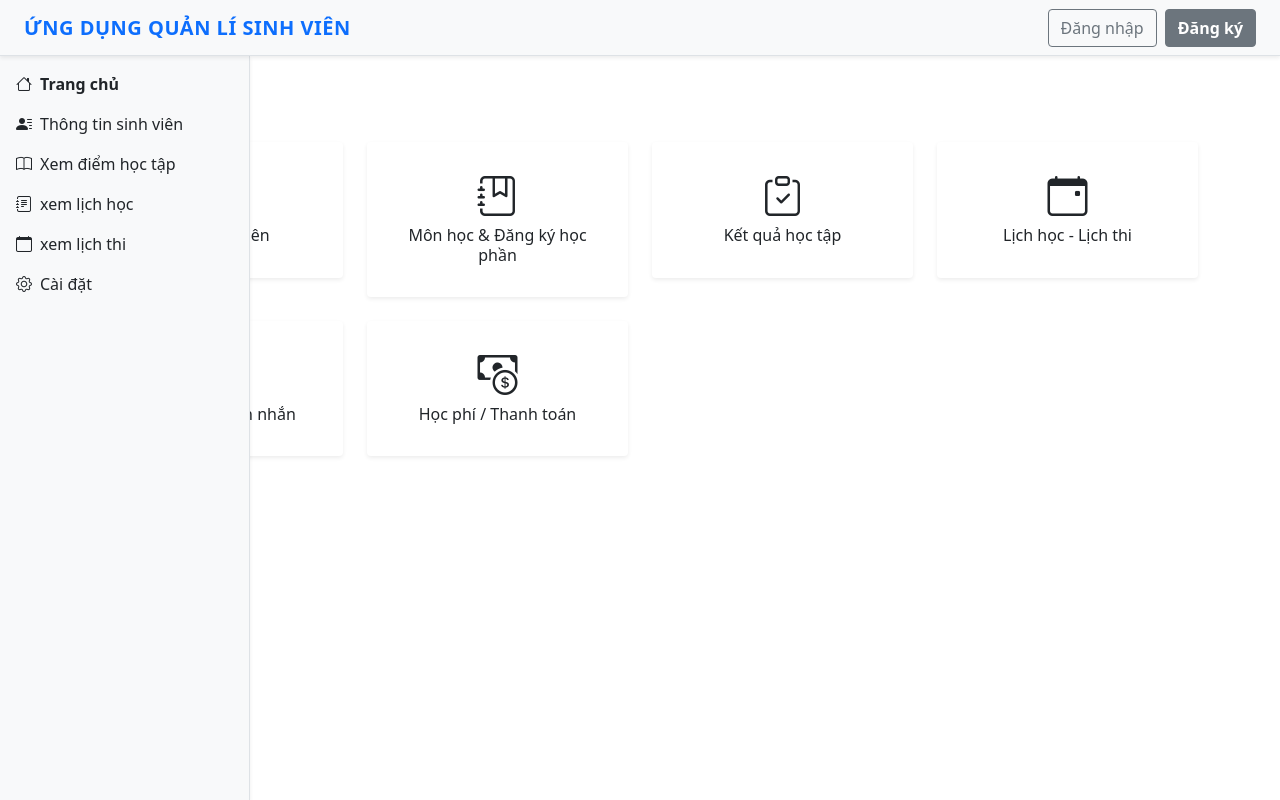
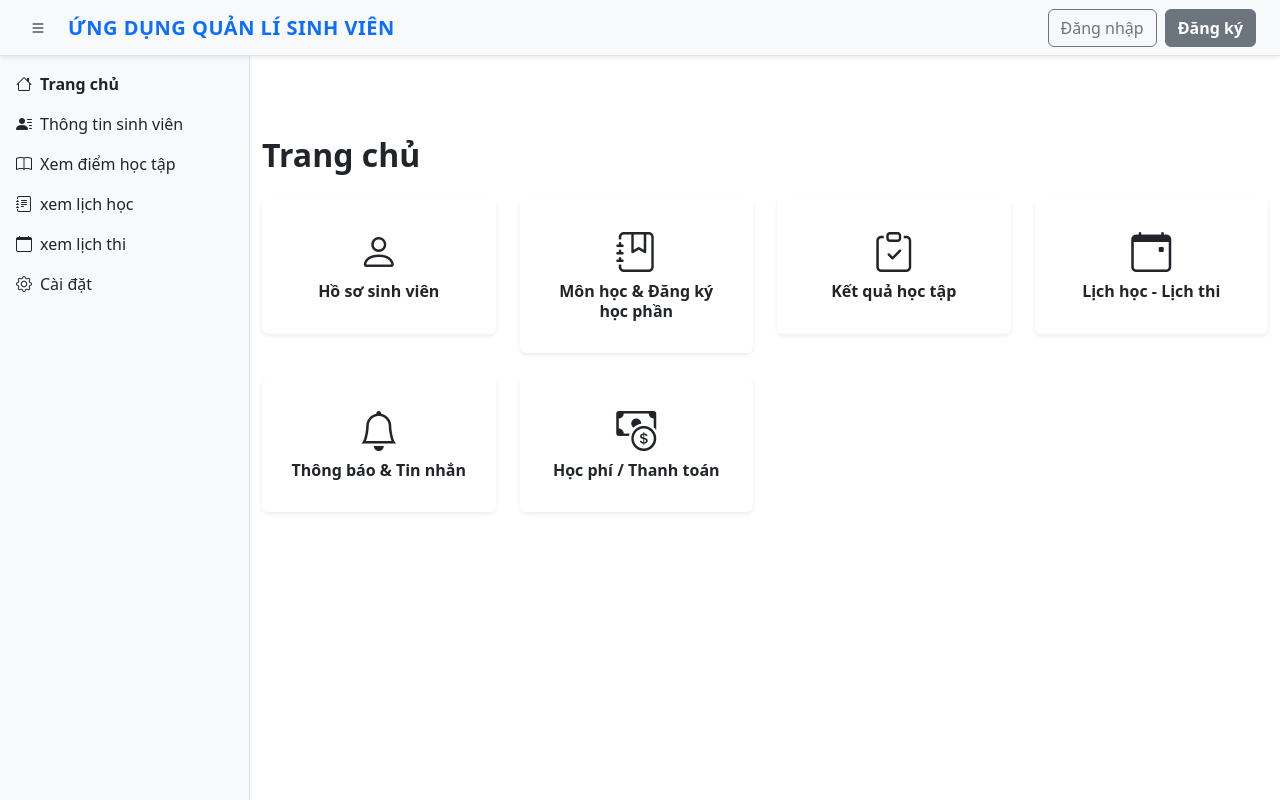
Before and after one commit to blueMonkey23/QuanLySinhVien, a PHP site: page / in a window 1280 px wide. Run offline with PHP 8.4, Linux system fonts and the light colour scheme.

Commit message:
chỉnh sửa trang chủ

```diff
--- a/css/style.css
+++ b/css/index.css
@@ -1,21 +1,11 @@
-html, body {
-    height: 100%;
-}
+/* CSS dùng chung cho các trang có sidebar */
 
-body {
-    background-image: url('../assets/images/houcasbackground.jpg');
-    background-size: cover;
-    background-position: center;
-    background-repeat: no-repeat;
-    background-attachment: fixed;
-    display: flex;
-    align-items: center;
-    justify-content: center;
-}
-
-body.index{
-    background-image: none;
-    display: block;
+body.index {
+  /* Ghi đè các style (nếu có) từ file khác,
+     đảm bảo trang chủ không có ảnh nền và hiển thị bình thường */
+  background-image: none;
+  display: block;
+  height: auto; /* Cho phép trang cuộn */
 }
 
 .navbar {
@@ -89,30 +79,11 @@ body.index{
   visibility: visible;
 }
 
-.form-signin {
-    width: 37.5%;
-    min-width: 300px;
-    padding: 1.5rem;
-    margin: auto;
-    background-color: rgba(255, 255, 255, 0.9);
-    border-radius: 0.5rem;
-    box-shadow: 0 4px 12px rgba(0,0,0,0.05);
-}
-.error-message {
-  color: #dc3545;
-  font-size: 0.875em;
-  display: block;
-  margin-top: 0.25rem;
+.main-content {
+  padding-top: 56px;
 }
 
-.success-message {
-  color: #28a745;
-  font-size: 0.875em;
-  display: block;
-  margin-top: 0.25rem;
-}
-
-.menu-seclect li:hover{
+.menu-seclect li:hover {
   font-weight: bold;
 }
 
@@ -134,22 +105,41 @@ body.index{
   color: #0d6efd;
 }
 
-/* Dành cho pc*/
+/* CSS cho màn hình Desktop (Đã sửa) */
 @media (min-width: 992px) {
-  .sidebar {
-    left: 0 !important;
-    box-shadow: 1px 0 4px rgba(0,0,0,0.06);
+
+  .overlay {
+    display: none !important; /* Overlay không cần thiết trên desktop */
   }
 
-  #toggle-btn {
-    display: none;
+  /* 1. Thêm hiệu ứng chuyển động mượt mà */
+  .sidebar, .main-content {
+    transition: all 0.3s ease-in-out;
   }
 
-  .overlay {
-    display: none !important;
+  /* 2. Sidebar BẮT ĐẦU ở trạng thái MỞ (left: 0) */
+  .sidebar {
+    left: 0;
+    /* Xóa !important để JS có thể ghi đè */
   }
 
+  /* 3. Nội dung BẮT ĐẦU ở trạng thái LỆCH PHẢI (margin-left: 250px) */
   .main-content {
     margin-left: 250px;
   }
+
+  /* 4. ĐỊNH NGHĨA LẠI: Khi sidebar CÓ class .active (do JS thêm vào) */
+  .sidebar.active {
+    left: -250px; /* Sidebar sẽ ẨN ĐI */
+  }
+
+  /* 5. KHI sidebar CÓ class .active, main-content sẽ MỞ RỘNG RA */
+  /* (Dấu ~ nghĩa là "tìm người anh em .main-content") */
+  .sidebar.active ~ .main-content {
+    margin-left: 0;
+  }
 }
+
+.navbar .dropdown-menu {
+    position: absolute !important;
+}
--- a/index.html
+++ b/index.html
@@ -5,11 +5,16 @@
     <meta name="viewport" content="width=device-width, initial-scale=1.0">
     <title>Trang chủ</title>
     <link rel="icon" type="image/x-icon" href="assets/images/hou-logo.png">
-    <link rel="stylesheet" href="css/style.css">
-    <link href="https://cdn.jsdelivr.net/npm/bootstrap@5.0.2/dist/css/bootstrap.min.css" rel="stylesheet" integrity="sha384-EVSTQN3/azprG1Anm3QDgpJLIm9Nao0Yz1ztcQTwFspd3yD65VohhpuuCOmLASjC" crossorigin="anonymous">
+
+    <link rel="stylesheet" href="css/index.css">
+
+    <link href="https://cdn.jsdelivr.net/npm/bootstrap@5.3.3/dist/css/bootstrap.min.css" rel="stylesheet" integrity="sha384-QWTKZyjpPEjISv5WaRU9OFeRpok6YctnYmDr5pNlyT2bRjXh0JMhjY6hW+ALEwIH" crossorigin="anonymous">
+
     <link rel="stylesheet" href="https://cdn.jsdelivr.net/npm/bootstrap-icons@1.11.1/font/bootstrap-icons.css">
 </head>
+
 <body class="index">
+
 <nav class="navbar bg-light border-bottom shadow-sm px-4 d-flex justify-content-between align-items-center">
   <div class="d-flex">
     <button id="toggle-btn" type="button" class="me-3">
@@ -20,9 +25,7 @@
     </a>
   </div>
 
-  <div class="d-flex">
-    <button class="btn btn-outline-secondary me-2">Đăng nhập</button>
-    <button class="btn btn-secondary fw-bold">Đăng ký</button>
+  <div class="d-flex" id="authButtons">
     </div>
 </nav>
 
@@ -41,46 +44,48 @@
 
 <div id="overlay" class="overlay"></div>
 
+<main class="main-content">
   <div class="container py-4">
     <h2 class="fw-bold mb-4">Trang chủ</h2>
 
     <div class="row g-4">
-    <div class="col-6 col-md-4 col-lg-3">
+
+      <div class="col-12 col-sm-6 col-md-4 col-lg-3">
         <div class="menu-card text-center p-4 shadow-sm rounded">
           <i class="bi bi-person fs-1 mb-3"></i>
           <h6 class="fw-semibold">Hồ sơ sinh viên</h6>
         </div>
       </div>
 
-    <div class="col-6 col-md-4 col-lg-3">
+      <div class="col-12 col-sm-6 col-md-4 col-lg-3">
         <div class="menu-card text-center p-4 shadow-sm rounded">
           <i class="bi bi-journal-bookmark fs-1 mb-3"></i>
           <h6 class="fw-semibold">Môn học & Đăng ký học phần</h6>
         </div>
       </div>
 
-    <div class="col-6 col-md-4 col-lg-3">
+      <div class="col-12 col-sm-6 col-md-4 col-lg-3">
         <div class="menu-card text-center p-4 shadow-sm rounded">
           <i class="bi bi-clipboard-check fs-1 mb-3"></i>
           <h6 class="fw-semibold">Kết quả học tập</h6>
         </div>
       </div>
 
-    <div class="col-6 col-md-4 col-lg-3">
+      <div class="col-12 col-sm-6 col-md-4 col-lg-3">
         <div class="menu-card text-center p-4 shadow-sm rounded">
           <i class="bi bi-calendar-event fs-1 mb-3"></i>
           <h6 class="fw-semibold">Lịch học - Lịch thi</h6>
         </div>
       </div>
 
-    <div class="col-6 col-md-4 col-lg-3">
+      <div class="col-12 col-sm-6 col-md-4 col-lg-3">
         <div class="menu-card text-center p-4 shadow-sm rounded">
           <i class="bi bi-bell fs-1 mb-3"></i>
           <h6 class="fw-semibold">Thông báo & Tin nhắn</h6>
         </div>
       </div>
 
-    <div class="col-6 col-md-4 col-lg-3">
+      <div class="col-12 col-sm-6 col-md-4 col-lg-3">
         <div class="menu-card text-center p-4 shadow-sm rounded">
           <i class="bi bi-cash-coin fs-1 mb-3"></i>
           <h6 class="fw-semibold">Học phí / Thanh toán</h6>
@@ -88,7 +93,10 @@
       </div>
     </div>
   </div>
+</main>
+
 <script src="js/script.js"></script>
-<script src="https://cdn.jsdelivr.net/npm/bootstrap@5.3.8/dist/js/bootstrap.bundle.min.js" integrity="sha384-FKyoEForCGlyvwx9Hj09JcYn3nv7wiPVlz7YYwJrWVcXK/BmnVDxM+D2scQbITxI" crossorigin="anonymous"></script>
+<script src="https://cdn.jsdelivr.net/npm/bootstrap@5.3.3/dist/js/bootstrap.bundle.min.js" integrity="sha384-YvpcrYf0tY3lHB60NNkmXc5s9fDVZLESaAA55NDzOxhy9GkcIdslK1eN7N6jIeHz" crossorigin="anonymous"></script>
+
 </body>
 </html>
--- a/js/login.js
+++ b/js/login.js
@@ -48,7 +48,7 @@ document.addEventListener('DOMContentLoaded', function() {
                 localStorage.setItem('currentUser', JSON.stringify(foundUser));
                 successMessage.textContent = 'Đăng nhập thành công!';
                 setTimeout(() => {
-                    window.location.href = 'dashboard.html';
+                    window.location.href = 'index.html';
                 }, 2000);
 
             } else {
--- a/js/script.js
+++ b/js/script.js
@@ -1,15 +1,77 @@
+document.addEventListener('DOMContentLoaded', function() {
+    const authButtons = document.getElementById('authButtons');
+
+    function updateAuthUI() {
+        const currentUser = JSON.parse(localStorage.getItem('currentUser'));
+
+        if (currentUser) {
+            authButtons.innerHTML = `
+              <ul class="navbar-nav ms-auto mb-2 mb-md-0">
+                <li class="nav-item dropdown">
+                      <a class="nav-link dropdown-toggle text-dark d-flex align-items-center" href="#" role="button" data-bs-toggle="dropdown" aria-expanded="false">
+                          <i class="bi bi-person fs-4"></i>
+
+                          <div class="ms-2 d-none d-sm-block">
+                              <span class="d-block" style="font-size: 0.9em; line-height: 1.2;">${currentUser.fullname}</span>
+                              <span class="d-block small text-muted" style="line-height: 1.2;">${currentUser.studentId}</span>
+                          </div>
+                      </a>
+                      <ul class="dropdown-menu dropdown-menu-end">
+                          <li><span class="dropdown-item-text">Xin chào, ${currentUser.fullname}</span></li>
+                          <li><hr class="dropdown-divider"></li>
+                          <li><a class="dropdown-item text-header-hover" href="#" id="logoutLink">Đăng xuất</a></li>
+                      </ul>
+                  </li>
+              </ul>
+              `;
+            const newDropdownToggle = authButtons.querySelector('[data-bs-toggle="dropdown"]');
+            if (newDropdownToggle) {
+                new bootstrap.Dropdown(newDropdownToggle);
+            }
+        } else {
+            authButtons.innerHTML = `
+                <button class="btn btn-outline-secondary me-2" id="btnLogin">Đăng nhập</button>
+                <button class="btn btn-secondary fw-bold" id="btnRegister">Đăng ký</button>
+            `;
+        }
+    }
+
+
+    if (authButtons) {
+        authButtons.addEventListener('click', function(event) {
+            const targetId = event.target.id;
+
+            if (targetId === 'logoutLink') {
+                event.preventDefault();
+                localStorage.removeItem('currentUser');
+                alert('Đăng xuất thành công!');
+                updateAuthUI(); // Cập nhật lại UI sau khi đăng xuất
+            }
+
+            if (targetId === 'btnLogin') {
+                window.location.href = 'login.html';
+            }
+
+            if (targetId === 'btnRegister') {
+                window.location.href = 'register.html';
+            }
+        });
+    }
+    updateAuthUI();
+});
+
 const toggleBtn = document.getElementById("toggle-btn");
 const sidebar = document.getElementById("sidebar");
 const overlay = document.getElementById("overlay");
 
-  // Toggle sidebar khi bấm nút list
+if (toggleBtn && sidebar && overlay) {
     toggleBtn.addEventListener("click", () => {
         sidebar.classList.toggle("active");
         overlay.classList.toggle("active");
     });
 
-  // Ấn ra ngoài sidebar thì tắt
     overlay.addEventListener("click", () => {
         sidebar.classList.remove("active");
         overlay.classList.remove("active");
     });
+}
--- a/login.html
+++ b/login.html
@@ -5,7 +5,7 @@
     <meta name="viewport" content="width=device-width, initial-scale=1.0">
     <title>Biểu mẫu đăng ký</title>
     <link href="https://cdn.jsdelivr.net/npm/bootstrap@5.3.8/dist/css/bootstrap.min.css" rel="stylesheet" integrity="sha384-sRIl4kxILFvY47J16cr9ZwB07vP4J8+LH7qKQnuqkuIAvNWLzeN8tE5YBujZqJLB" crossorigin="anonymous">
-    <link rel="stylesheet" href="css/style.css">
+    <link rel="stylesheet" href="css/auth.css">
 </head>
 <body>
 
--- a/register.html
+++ b/register.html
@@ -5,7 +5,7 @@
     <meta name="viewport" content="width=device-width, initial-scale=1.0">
     <title>Biểu mẫu đăng ký</title>
     <link href="https://cdn.jsdelivr.net/npm/bootstrap@5.3.8/dist/css/bootstrap.min.css" rel="stylesheet" integrity="sha384-sRIl4kxILFvY47J16cr9ZwB07vP4J8+LH7qKQnuqkuIAvNWLzeN8tE5YBujZqJLB" crossorigin="anonymous">
-    <link rel="stylesheet" href="css/style.css">
+    <link rel="stylesheet" href="css/auth.css">
 </head>
 <body>
 
```
Also changed, not shown: css/auth.css (added, +37 -0 lines). Lines whose indentation alone changed are shown as unchanged.
